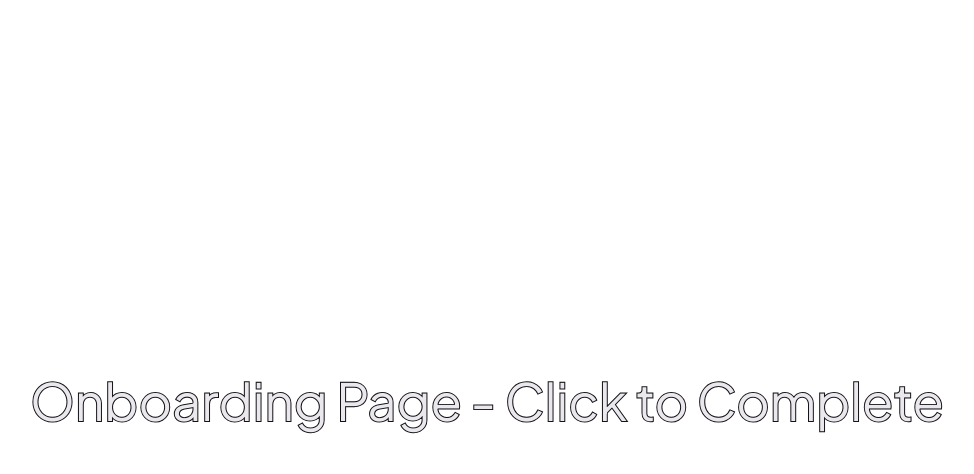
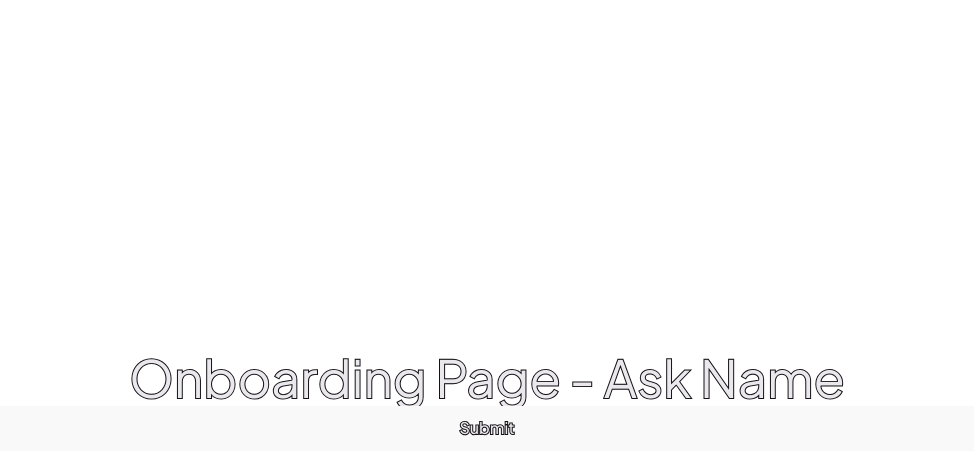
Before and after one commit to SFH6-Hacks/BreatheSpace, a React (Vite) app in the folder breathespace/: page / in a window 1280 px wide. Both pictures are taken after a click on the button "Get Started". Shown: the top 474 px of the page, without its empty margins (153-1127 px from the left). Built offline with nearby package versions, Linux system fonts and the light colour scheme.

Commit message:
Full page state management implemented

```diff
--- a/breathespace/src/App.jsx
+++ b/breathespace/src/App.jsx
@@ -3,8 +3,7 @@ import { useState } from 'react'
 import './App.css'
 import Landing from './Landing.jsx'
 import Onboarding from './Onboarding.jsx';
-
-
+import Dashboard from './Dashboard.jsx';
 
 
 function App() {
@@ -18,7 +17,7 @@ function App() {
       return <Onboarding onComplete={() => setCurrentPage('app')} />;
       }
     if (currentPage === 'app') {
-      return <Dashboard />;
+      return <Dashboard onStart={()=> setCurrentPage('landing')} />;
       }
 }
 
--- /dev/null
+++ b/breathespace/src/Dashboard.jsx
@@ -0,0 +1,11 @@
+
+
+function Dashboard({ onStart }) {
+    return(
+        <>
+        <h1>DashBoard</h1>
+        <button onClick={onStart}>Go to Landing</button>
+        </>
+    );
+}
+export default Dashboard;
--- a/breathespace/src/Onboarding.jsx
+++ b/breathespace/src/Onboarding.jsx
@@ -1,7 +1,38 @@
+import { useState } from "react";
+
+
+function AskName({ onGetName }) {
+    return(
+        <>
+            <h1>Onboarding Page - Ask Name</h1>
+            <button onClick={onGetName}>Submit</button>
+        </>
+
+    );
+}
+
+function MoodCheck({ onComplete, onBack }) {
+    return(
+        <>
+            <h1>MoodCheck</h1>
+            <button onClick={onBack}>Back</button>
+            <button onClick={onComplete}>Complete Onboarding</button>
+        </>
+    );
+}
 function Onboarding({ onComplete }) {
-    return(
-        <h1>Onboarding Page - Click to Complete</h1>
-    );
+    let [onboardingStep, setOnboardingStep] = useState(1);
+    if (onboardingStep === 1) {
+        return <AskName onGetName={() => setOnboardingStep(2)} />;
+    }
+    if (onboardingStep === 2) {
+        return(
+            <>
+                <MoodCheck onComplete={onComplete} onBack={() => setOnboardingStep(1)} />
+            </>
+        );
+    }
+
 
 }
 
--- a/breathespace/src/components/About.jsx
+++ b/breathespace/src/components/About.jsx
@@ -106,7 +106,7 @@ function About(){
       </div>
     </div>
 
-    {/* Tech Stack */}
+
     <div className="bg-base p-8 rounded-2xl border-2 border-[hsl(160,15%,20%)]">
       <h3 className="text-2xl font-bold text-primary mb-6 text-center">
         Built With
```
